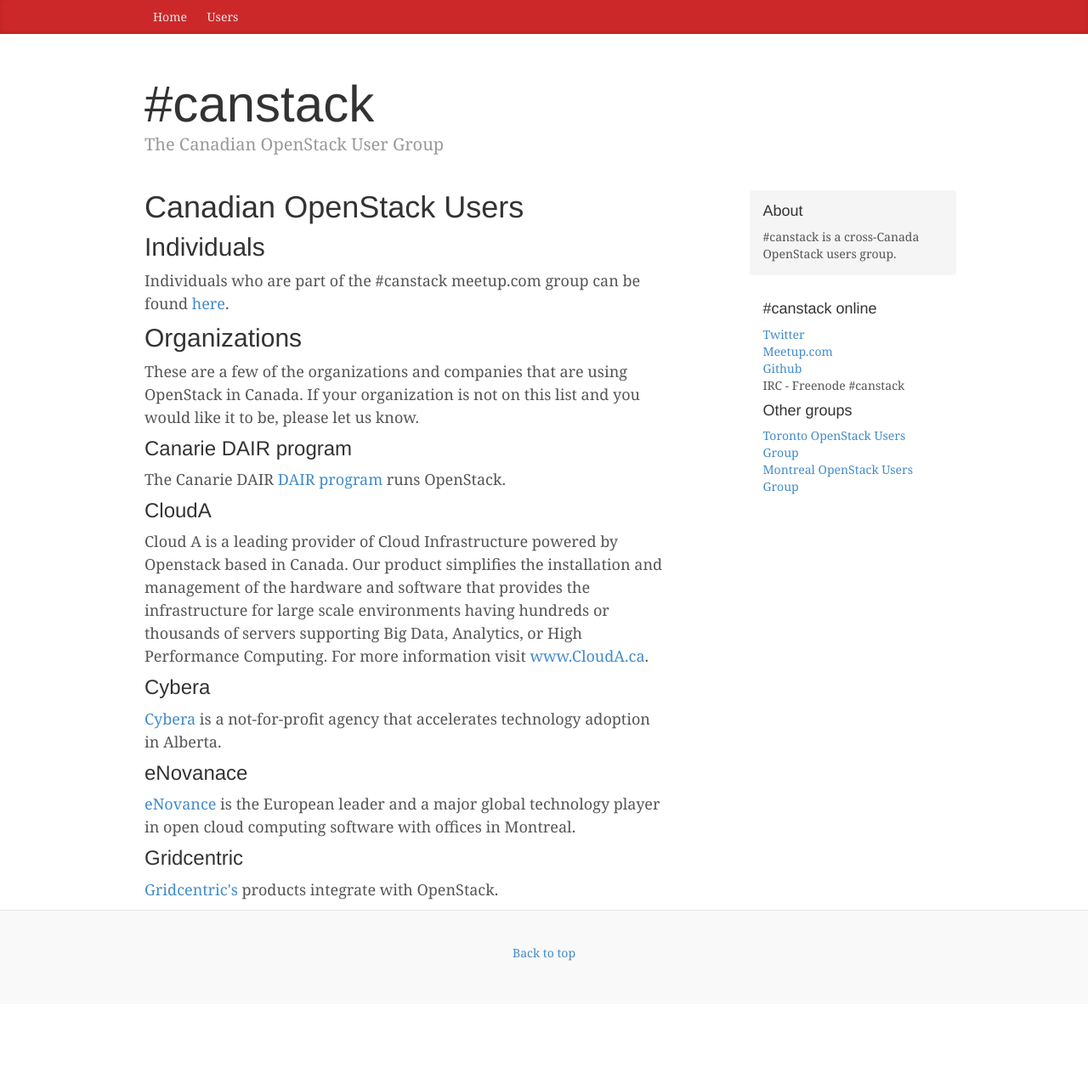
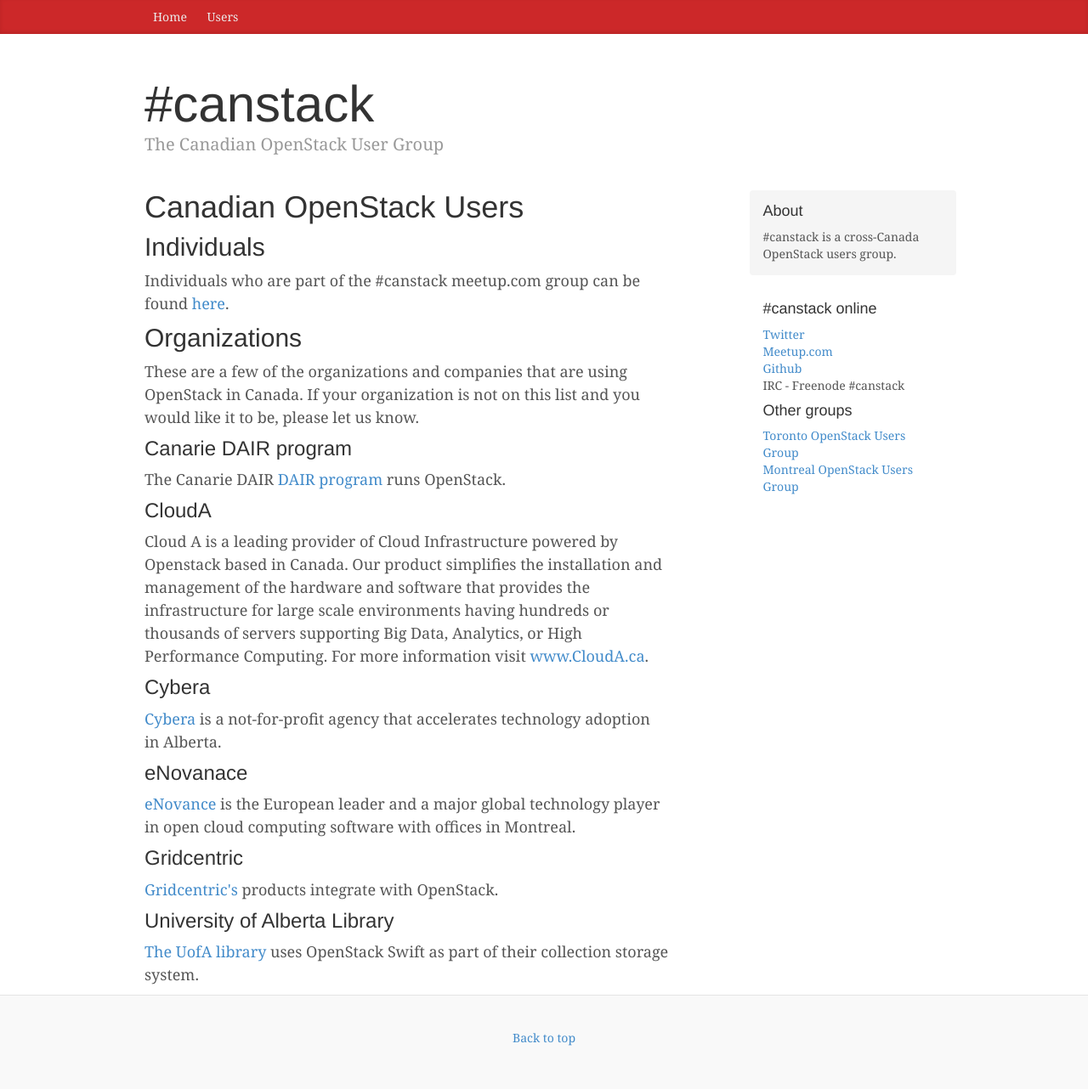
Before and after one commit to canstack/canstack.github.io, a Jekyll site: the page built from users/index.html, in a window 1280 px wide. Shown: the whole page at 85% size. Built offline with Jekyll 4.4.1, drawn with Linux system fonts in a browser that asks for light colours; nearby versions of some CDN libraries; before the commit the page ends 1182 px from its top, so only the background shows below that.

Commit message:
add uofa library to users

```diff
--- a/users/index.html
+++ b/users/index.html
@@ -19,5 +19,7 @@
   <p><a href="http://www.enovance.com/">eNovance</a> is the European leader and a major global technology player in open cloud computing software with offices in Montreal.</p>
   <h3>Gridcentric</h3>
   <p><a href="http://gridcentric.com/technology/vms/">Gridcentric's</a> products integrate with OpenStack.</p>
+   <h3>University of Alberta Library</h3>
+  <p><a href="http://library.ualberta.ca/">The UofA library</a> uses OpenStack Swift as part of their collection storage system.</p>
 
 </div>
```
Also changed, not shown: 1 other file.
